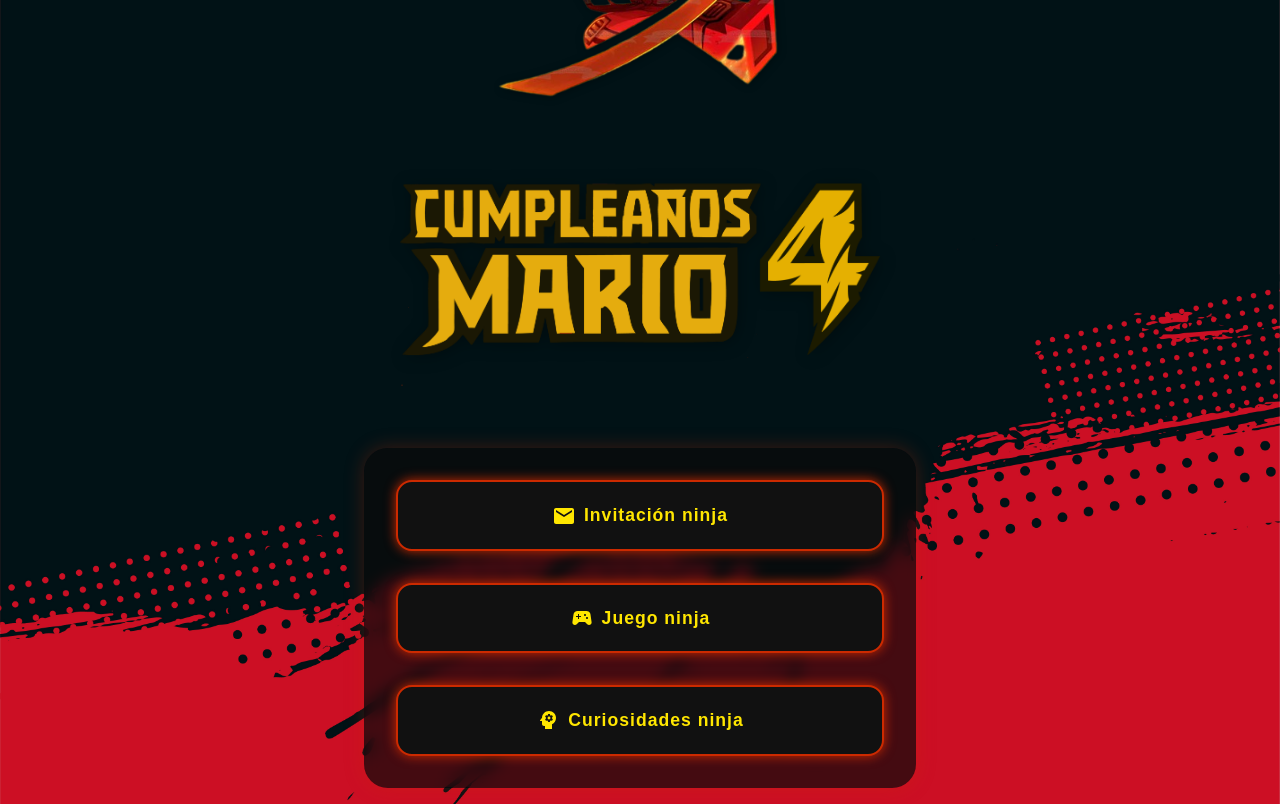
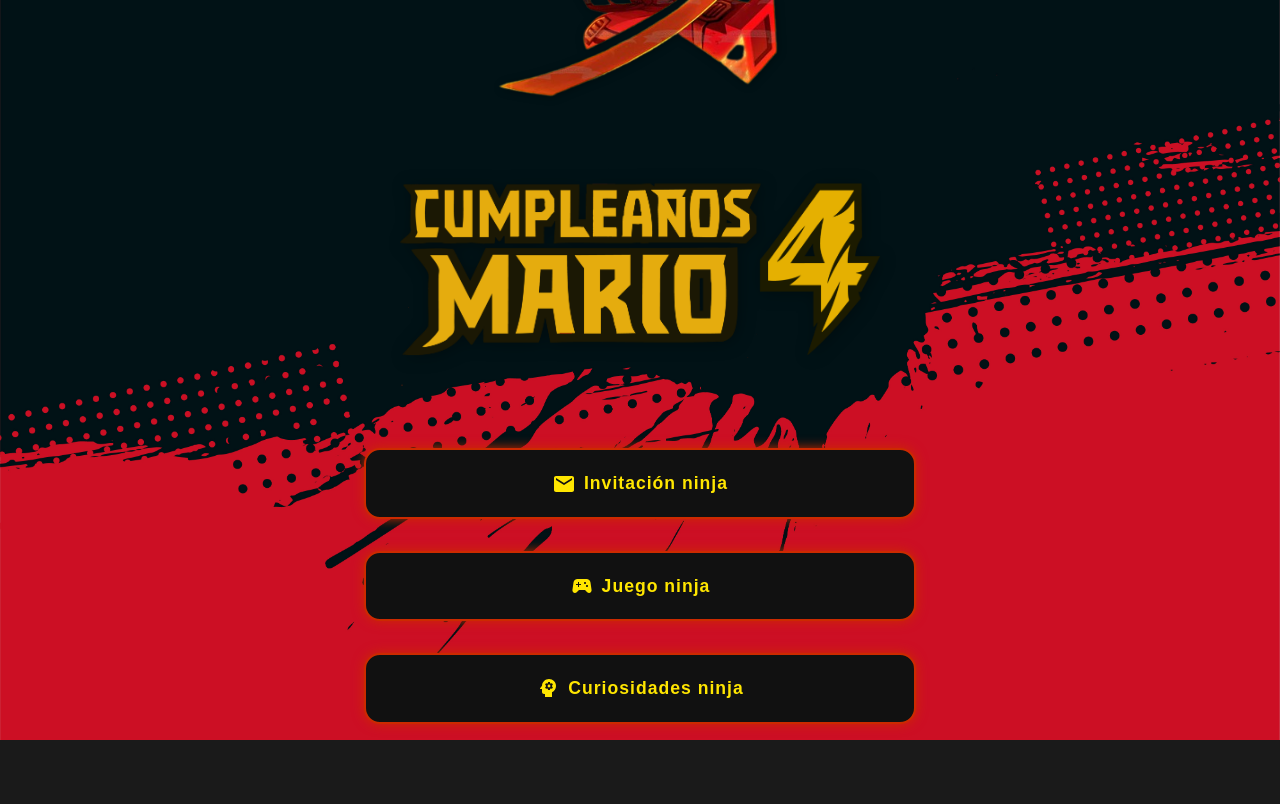
Before and after one commit to MarcoCAVS18/mario2, a React (Vite) app: page / in a window 1280 px wide. Shown: the part 200-1004 px from the top of the page. After the commit the page ends 940 px from the top, so only its background shows below. Built offline with nearby package versions, Linux system fonts and the light colour scheme; a web font is replaced by a local one.

Commit message:
animated commit

```diff
--- a/src/components/JuegaComoKai/GameBoard.tsx
+++ b/src/components/JuegaComoKai/GameBoard.tsx
@@ -1,8 +1,8 @@
 // src/components/JuegaComoKai/GameBoard.tsx
-
 import React from 'react';
 import { Box } from '@mui/material';
 import Card from './Card';
+import AnimatedBox from '../AnimatedBox';
 
 interface GameBoardProps {
   cards?: any[];
@@ -28,10 +28,10 @@ const GameBoard: React.FC<GameBoardProps> = ({
       sx={{
         display: 'grid',
         gridTemplateColumns: {
-          xs: 'repeat(4, 1fr)',
-          sm: 'repeat(6, 1fr)',
-          md: 'repeat(8, 1fr)',
-          lg: 'repeat(8, 1fr)'
+          xs: 'repeat(4, 1fr)', // 4x6 en móvil
+          sm: 'repeat(6, 1fr)', // 6x4 en tablet
+          md: 'repeat(8, 1fr)', // 8x3 en desktop
+          lg: 'repeat(8, 1fr)'  // 8x3 en pantallas grandes
         },
         gap: { xs: 1.2, sm: 1.5, md: 2, lg: 2.5 },
         justifyItems: 'center',
--- a/src/components/JuegaComoKai/JuegaComoKai.tsx
+++ b/src/components/JuegaComoKai/JuegaComoKai.tsx
@@ -7,6 +7,7 @@ import { ArrowBack as ArrowBackIcon } from '@mui/icons-material';
 import GameBoard from './GameBoard';
 import { useMemoryGame } from '../../hooks/useMemoryGame';
 import CongratulationsModal from '../CongratulationsModal';
+import AnimatedBox from '../AnimatedBox';
 
 const JuegaComoKai: React.FC = () => {
   const navigate = useNavigate();
@@ -55,6 +56,7 @@ const JuegaComoKai: React.FC = () => {
       overflow: 'hidden'
     }}>
       {/* Botón para volver */}
+      <AnimatedBox animation="slideInFromLeft" delay={0.1}>
         <Box
           sx={{
             position: 'absolute',
@@ -83,6 +85,7 @@ const JuegaComoKai: React.FC = () => {
             VOLVER
           </Box>
         </Box>
+      </AnimatedBox>
 
       {/* Contenedor principal centrado */}
       <Box
@@ -103,7 +106,7 @@ const JuegaComoKai: React.FC = () => {
             fontFamily: '"ABeeZee", sans-serif',
             fontWeight: 900,
             color: '#FFE600',
-            mb: gameStarted ? 3 : 6,
+            mb: gameStarted ? 1 : 2,
             fontSize: {
               xs: gameStarted ? '1.8rem' : '2.5rem',
               sm: gameStarted ? '2.2rem' : '3.5rem',
@@ -118,7 +121,7 @@ const JuegaComoKai: React.FC = () => {
           JUEGA COMO KAI
         </Typography>
 
-        {/* Subtítulo  */}
+        {/* Subtítulo - solo cuando no está jugando */}
         {!gameStarted && (
           <Typography
             variant="h5"
@@ -162,7 +165,7 @@ const JuegaComoKai: React.FC = () => {
               gameStarted={gameStarted}
             />
 
-            {/* Estadísticas */}
+            {/* Estadísticas debajo del board */}
             <Box
               sx={{
                 display: 'flex',
--- a/src/pages/Home.tsx
+++ b/src/pages/Home.tsx
@@ -5,6 +5,7 @@ import { Box, Container, Grid, Paper } from '@mui/material';
 import { Mail as MailIcon, SportsEsports as GamesIcon, Psychology as PsychologyIcon } from '@mui/icons-material';
 import logoImage from '../assets/images/logo/logo.png';
 import ninjagoImage from '../assets/images/others/ninjago.png';
+import AnimatedBox from '../components/AnimatedBox';
 
 const ninjaButtonStyles = {
   py: 2.5,
@@ -39,6 +40,7 @@ const Home: React.FC = () => {
     <Container maxWidth="sm" sx={{ position: 'relative', zIndex: 1 }}>
       <Box sx={{ pt: 2, pb: 2 }}>
         {/* Imagen de Ninjago pequeña arriba */}
+        <AnimatedBox animation="slideInFromLeft" delay={0.2}>
           <Box
             sx={{
               display: 'flex',
@@ -58,8 +60,10 @@ const Home: React.FC = () => {
               }}
             />
           </Box>
+        </AnimatedBox>
 
         {/* Logo principal */}
+        <AnimatedBox animation="bounce" delay={0.4}>
           <Box
             sx={{
               display: 'flex',
@@ -79,45 +83,43 @@ const Home: React.FC = () => {
               }}
             />
           </Box>
+        </AnimatedBox>
       </Box>
 
-      <Paper
-        elevation={0}
-        sx={{
-          backgroundColor: 'rgba(10, 10, 10, 0.7)',
-          backdropFilter: 'blur(8px)',
-          borderRadius: 6,
-          p: 4,
-          boxShadow: '0 0 20px rgba(204, 42, 0, 0.3)',
-        }}
-      >
+      <AnimatedBox animation="slideInFromLeft" delay={0.4}>
           <Grid container spacing={4}>
             <Grid item xs={12}>
+              <AnimatedBox animation="slideInFromRight" delay={0.8}>
                 <Box
                   onClick={() => navigate('/invitacion')}
                   sx={{ display: 'flex', alignItems: 'center', justifyContent: 'center', cursor: 'pointer', ...ninjaButtonStyles }}
                 >
                   <MailIcon sx={{ mr: 1 }} /> Invitación ninja
                 </Box>
+              </AnimatedBox>
             </Grid>
             <Grid item xs={12}>
+              <AnimatedBox animation="slideInFromLeft" delay={0.4}>
                 <Box
                   onClick={() => navigate('/juega')}
                   sx={{ display: 'flex', alignItems: 'center', justifyContent: 'center', cursor: 'pointer', ...ninjaButtonStyles }}
                 >
                   <GamesIcon sx={{ mr: 1 }} /> Juego ninja
                 </Box>
+              </AnimatedBox>
             </Grid>
             <Grid item xs={12}>
+              <AnimatedBox animation="slideInFromLeft" delay={0.4}>
                 <Box
                   onClick={() => navigate('/curiosidades-ninja')}
                   sx={{ display: 'flex', alignItems: 'center', justifyContent: 'center', cursor: 'pointer', ...ninjaButtonStyles }}
                 >
                   <PsychologyIcon sx={{ mr: 1 }} /> Curiosidades ninja
                 </Box>
+              </AnimatedBox>
             </Grid>
           </Grid>
-      </Paper>
+      </AnimatedBox>
     </Container>
   );
 };
--- a/src/pages/NinjaFacts.tsx
+++ b/src/pages/NinjaFacts.tsx
@@ -1,9 +1,9 @@
 // src/pages/NinjaFacts.tsx
-
 import React from 'react';
 import { Box, Typography, Container } from '@mui/material';
 import { ArrowBack as ArrowBackIcon, NavigateNext as NavigateNextIcon } from '@mui/icons-material';
 import { useNavigate } from 'react-router-dom';
+import AnimatedBox from '../components/AnimatedBox';
 
 const facts = [
   "Kai es el Ninja del Fuego y el Maestro Elemental del Fuego.",
@@ -77,6 +77,7 @@ const NinjaFacts: React.FC = () => {
   return (
     <Container maxWidth="lg" sx={{ position: 'relative', zIndex: 1, py: 4 }}>
       {/* Botón para volver */}
+      <AnimatedBox animation="slideInFromLeft" delay={0.1}>
         <Box
           sx={{
             position: 'absolute',
@@ -105,6 +106,7 @@ const NinjaFacts: React.FC = () => {
             VOLVER
           </Box>
         </Box>
+      </AnimatedBox>
 
       <Box
         sx={{
@@ -117,6 +119,7 @@ const NinjaFacts: React.FC = () => {
         }}
       >
         {/* Título principal */}
+        <AnimatedBox animation="fadeInDown" delay={0.3}>
           <Typography
             variant="h2"
             sx={{
@@ -132,8 +135,10 @@ const NinjaFacts: React.FC = () => {
           >
             CURIOSIDADES NINJA
           </Typography>
+        </AnimatedBox>
 
         {/* Subtítulo */}
+        <AnimatedBox animation="fadeInUp" delay={0.5}>
           <Typography
             variant="h5"
             sx={{
@@ -148,8 +153,15 @@ const NinjaFacts: React.FC = () => {
           >
             🥷 Descubre los secretos del mundo ninja 🥷
           </Typography>
+        </AnimatedBox>
 
         {/* Tarjeta de curiosidad */}
+        <AnimatedBox
+          key={currentFactIndex}
+          animation="fadeInUp"
+          delay={0.1}
+          duration={0.5}
+        >
           <Box
             sx={{
               backgroundColor: 'rgba(0, 0, 0, 0.8)',
@@ -205,8 +217,10 @@ const NinjaFacts: React.FC = () => {
               "{facts[currentFactIndex]}"
             </Typography>
           </Box>
+        </AnimatedBox>
 
         {/* Indicador de progreso */}
+        <AnimatedBox animation="fadeInUp" delay={0.3}>
           <Typography
             variant="body1"
             sx={{
@@ -219,6 +233,7 @@ const NinjaFacts: React.FC = () => {
           >
             {currentFactIndex + 1} de {facts.length} curiosidades
           </Typography>
+        </AnimatedBox>
 
         {/* Botones */}
         <Box
@@ -230,6 +245,7 @@ const NinjaFacts: React.FC = () => {
           }}
         >
           {/* Botón Siguiente Curiosidad */}
+          <AnimatedBox animation="pulse" delay={0.5}>
             <Box
               onClick={showNextFact}
               sx={{
@@ -244,8 +260,10 @@ const NinjaFacts: React.FC = () => {
               <NavigateNextIcon sx={{ fontSize: '1.5rem' }} />
               SIGUIENTE CURIOSIDAD
             </Box>
+          </AnimatedBox>
 
           {/* Botón Volver al Inicio */}
+          <AnimatedBox animation="fadeInUp" delay={0.7}>
             <Box
               onClick={() => navigate('/')}
               sx={{
@@ -257,9 +275,10 @@ const NinjaFacts: React.FC = () => {
             >
               VOLVER AL INICIO
             </Box>
+          </AnimatedBox>
         </Box>
 
-        {/* Easter egg */}
+        {/* Easter egg - Emoji ninja flotante */}
         <Box
           sx={{
             position: 'absolute',
```
Lines whose indentation alone changed are shown as unchanged.
